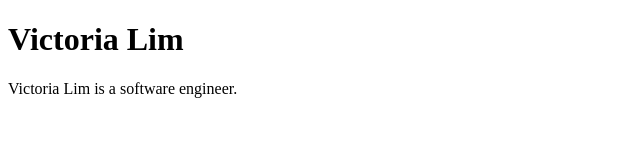
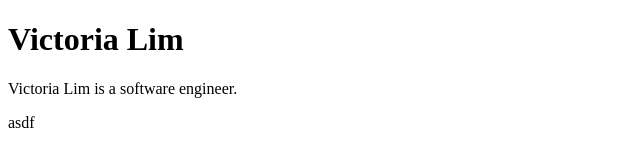
Before and after one commit to victoriaxlim/victoriaxlim.github.io, a plain HTML site: page index.html in a window 1280 px wide. Shown: the full height of the page, 0-640 px from the left. Drawn offline with Linux system fonts and the light colour scheme.

Commit message:
added asdf

```diff
--- a/index.html
+++ b/index.html
@@ -7,4 +7,7 @@
     <h1>Victoria Lim</h1>
     <p>Victoria Lim is a software engineer.</p>
 </body>
+<div>
+    asdf
+</div>
 </html>
```
